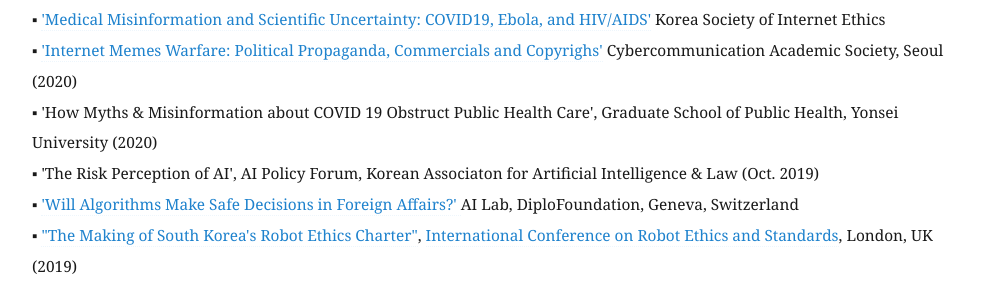
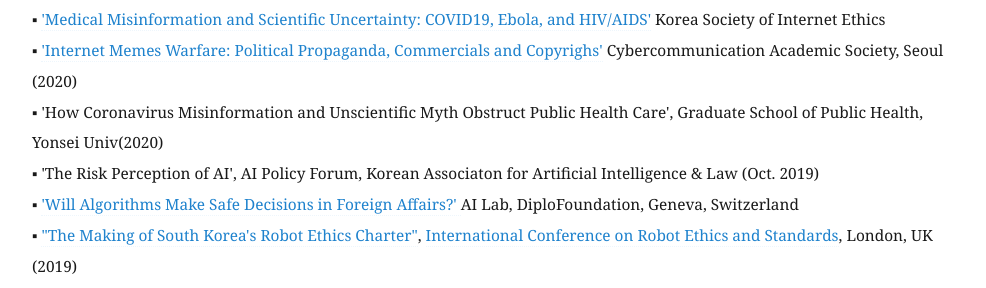
Before and after one commit to eunchangchoi/eunchangchoi.github.io, a Jekyll site: the page built from index.md, in a window 1280 px wide and 900 px high, scrolled down 2607 px. Shown: the part 158-446 px from the top of the window, without its empty margins (68-1054 px from the left). Built offline with Jekyll 4.4.1, drawn with Linux system fonts in a browser that asks for light colours.

Commit message:
Update index.md

```diff
--- a/index.md
+++ b/index.md
@@ -50,7 +50,7 @@
 ▪  'Business Ethics for Ethical AI: The Function of AI Ethics Board' The Korea Academy of Business Ethics Conference (Aug.2020) <br>
 ▪  <a href="https://youtu.be/UE72pdH8kBU">'Medical Misinformation and Scientific Uncertainty: COVID19, Ebola, and HIV/AIDS'</a> Korea Society of Internet Ethics<br>
 ▪  <a href="https://www.slideshare.net/EunChangChoi/internet-meme-warfare-political-propaganda-commercial-ads-copyright-lawsuits"> 'Internet Memes Warfare: Political Propaganda, Commercials and Copyrighs'</a> Cybercommunication Academic Society, Seoul (2020)<br>
-▪  'How Myths & Misinformation about COVID 19 Obstruct Public Health Care', Graduate School of Public Health, Yonsei University (2020)<br>
+▪  'How Coronavirus Misinformation and Unscientific Myth Obstruct Public Health Care', Graduate School of Public Health, Yonsei Univ(2020)<br>
 ▪  'The Risk Perception of AI', AI Policy Forum, Korean Associaton for Artificial Intelligence & Law (Oct. 2019) <br>
 ▪  <a href="https://www.diplomacy.edu/blog/will-algorithms-make-safe-decisions-foreign-affairs">'Will Algorithms Make Safe Decisions in Foreign Affairs?' </a> AI Lab, DiploFoundation, Geneva, Switzerland <br>
 ▪   <a href="https://clawar.org/wp-content/uploads/2019/11/ICRES2019_p64_paper_4.pdf">"The Making of South Korea's Robot Ethics Charter"</a>, <a href="https://www.icres2019.org/"> International Conference on Robot Ethics and Standards</a>, London, UK (2019)<br>
```
